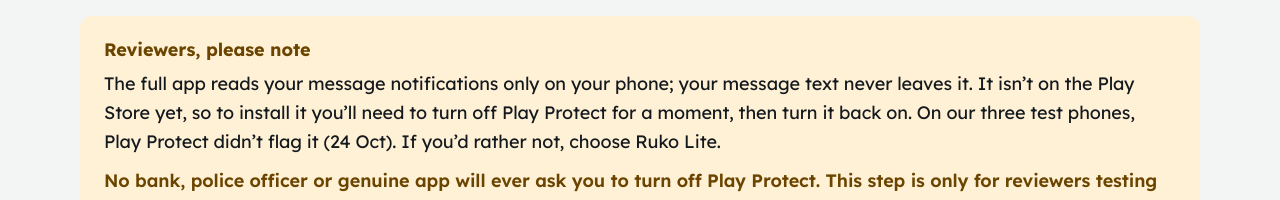
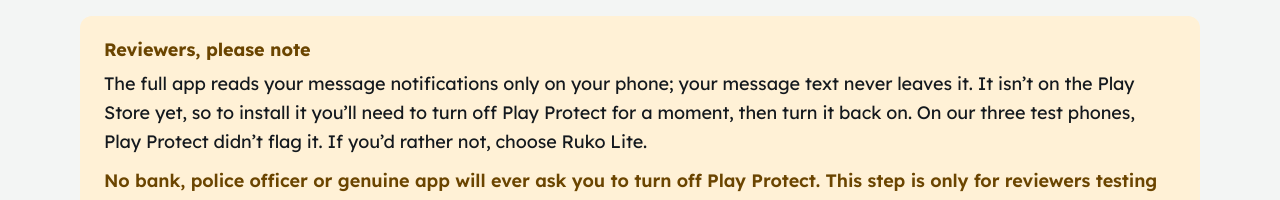
Before and after one commit to rnntech/ruko-web, a Next.js app: page /install in a window 1280 px wide. Shown: the part 465-665 px from the top of the page. Built offline with nearby package versions, Linux system fonts and the light colour scheme.

Commit message:
Get Ruko note: drop the date

```diff
--- a/app/install/page.tsx
+++ b/app/install/page.tsx
@@ -85,7 +85,7 @@ export default function InstallPage() {
             <p>
               The full app reads your message notifications only on your phone; your message text never leaves it. It
               isn&rsquo;t on the Play Store yet, so to install it you&rsquo;ll need to turn off Play Protect for a moment,
-              then turn it back on. On our three test phones, Play Protect didn&rsquo;t flag it (24 Oct). If you&rsquo;d
+              then turn it back on. On our three test phones, Play Protect didn&rsquo;t flag it. If you&rsquo;d
               rather not, choose Ruko Lite.
             </p>
             <p className={styles.reviewerNoteWarn}>
```
